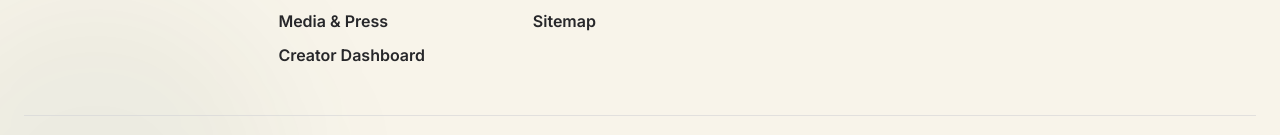
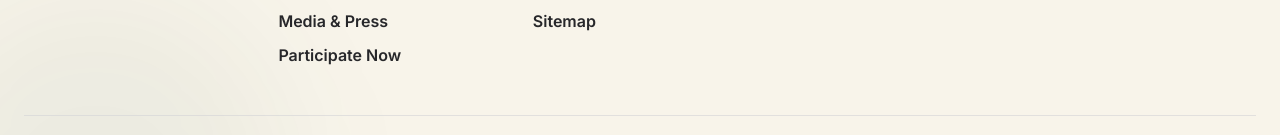
Before and after one commit to KADAMBHAKTI0219/chattisgarh-web, a Next.js app: page / in a window 1280 px wide. Shown: the part 7973-8108 px from the top of the page. Built offline with nearby package versions, Linux system fonts and the light colour scheme; no server answers; a web font is replaced by a local one.

Commit message:
changes in register,navbar,footer

```diff
--- a/src/app/register/page.js
+++ b/src/app/register/page.js
@@ -232,8 +232,6 @@ export default function RegisterPage() {
                 className="w-full pl-11 pr-4 py-3 rounded-xl border border-zinc-300 bg-zinc-50/50 text-xs sm:text-sm font-semibold focus:bg-white focus:outline-none focus:ring-2 focus:ring-[var(--primary)]"
               >
                 <option value="CREATOR">Digital Creator / Nominee (CREATOR)</option>
-                <option value="MODERATOR">Department Moderator (MODERATOR)</option>
-                <option value="JURY">Evaluation Jury Member (JURY)</option>
               </select>
             </div>
           </div>
--- a/src/layouts/Footer.jsx
+++ b/src/layouts/Footer.jsx
@@ -113,8 +113,8 @@ export default function Footer() {
                 </Link>
               </li>
               <li>
-                <Link href="/dashboard" className="hover:text-[var(--primary)] hover:pl-1 transition-all duration-200">
-                  {t("Creator Dashboard")}
+                <Link href="/participate" className="hover:text-[var(--primary)] hover:pl-1 transition-all duration-200">
+                  {t("Participate Now")}
                 </Link>
               </li>
             </ul>
--- a/src/layouts/Navbar.jsx
+++ b/src/layouts/Navbar.jsx
@@ -50,7 +50,6 @@ export default function Navbar() {
     { name: "Gallery", href: "/gallery" },
     { name: "News", href: "/news" },
     { name: "Contact", href: "/contact" },
-    { name: "Dashboard", href: "/dashboard" },
   ];
 
   return (
```
